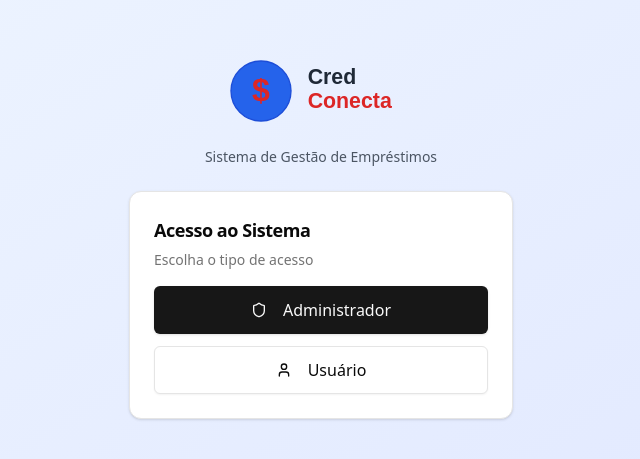
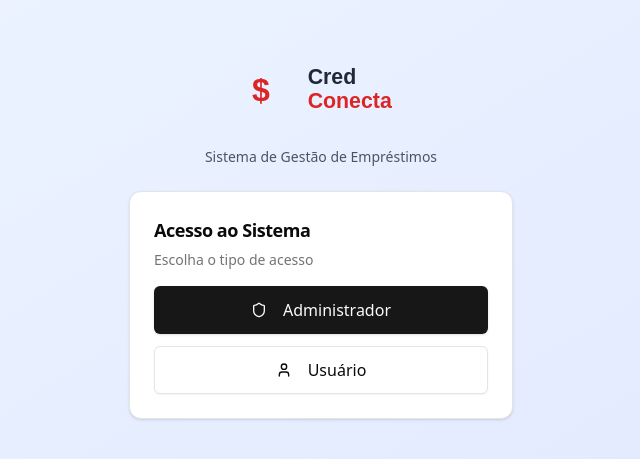
Before and after one commit to micheldossantos/Credconecta2, a Next.js app: page / in a window 1280 px wide. Shown: the part 165-624 px from the top of the page, without its empty margins (319-959 px from the left). Built offline with nearby package versions, Linux system fonts and the light colour scheme.

Commit message:
[lasy] Removendo dica de senha e fundo azul do logo - escreveu 3 arquivo(s)

```diff
--- a/src/components/CredconectaLogo.tsx
+++ b/src/components/CredconectaLogo.tsx
@@ -19,17 +19,7 @@ export function CredconectaLogo({ width = 300, height = 120, className = "" }: C
         xmlns="http://www.w3.org/2000/svg"
         className="max-w-full h-auto"
       >
-        {/* Círculo azul de fundo */}
-        <circle
-          cx="60"
-          cy="60"
-          r="45"
-          fill="#2563eb"
-          stroke="#1d4ed8"
-          strokeWidth="2"
-        />
-
-        {/* Símbolo do dólar vermelho */}
+        {/* Símbolo do dólar vermelho sem fundo */}
         <text
           x="60"
           y="75"
--- a/src/components/LoginPage.tsx
+++ b/src/components/LoginPage.tsx
@@ -24,8 +24,6 @@ export function LoginPage() {
     e.preventDefault();
     setLoading(true);
 
-    console.log('Senha digitada:', adminPassword); // Debug
-
     try {
       const success = await login('admin', { password: adminPassword });
       if (success) {
@@ -36,7 +34,6 @@ export function LoginPage() {
         toast.error('Senha administrativa incorreta');
       }
     } catch (error) {
-      console.error('Erro no login:', error);
       toast.error('Erro ao fazer login');
     } finally {
       setLoading(false);
@@ -128,7 +125,7 @@ export function LoginPage() {
                 <Label htmlFor="adminPassword">Senha Administrativa</Label>
                 <Input
                   id="adminPassword"
-                  type="text"
+                  type="password"
                   placeholder="Digite a senha"
                   value={adminPassword}
                   onChange={(e) => setAdminPassword(e.target.value)}
@@ -136,9 +133,6 @@ export function LoginPage() {
                   className="h-12 text-base"
                   required
                 />
-                <p className="text-xs text-blue-600 mt-1">
-                  💡 Dica: A senha é 8470
-                </p>
               </div>
 
               <div className="flex gap-2">
--- a/src/contexts/AuthContext.tsx
+++ b/src/contexts/AuthContext.tsx
@@ -42,18 +42,14 @@ export function AuthProvider({ children }: { children: React.ReactNode }) {
   }, [users]);
 
   const login = async (type: 'admin' | 'user', credentials?: { cpf?: string; password: string }): Promise<boolean> => {
-    console.log('Tentativa de login:', { type, password: credentials?.password }); // Debug
-
     if (type === 'admin') {
       // Login do administrador - validação direta e simples
       if (credentials?.password === '8470') {
         const adminAuth: AuthUser = { type: 'admin', fullName: 'Administrador' };
         setCurrentUser(adminAuth);
         localStorage.setItem('credconecta-auth', JSON.stringify(adminAuth));
-        console.log('Login admin bem-sucedido'); // Debug
         return true;
       }
-      console.log('Senha admin incorreta:', credentials?.password); // Debug
       return false;
     } else if (credentials && credentials.cpf) {
       // Login do usuário
```
